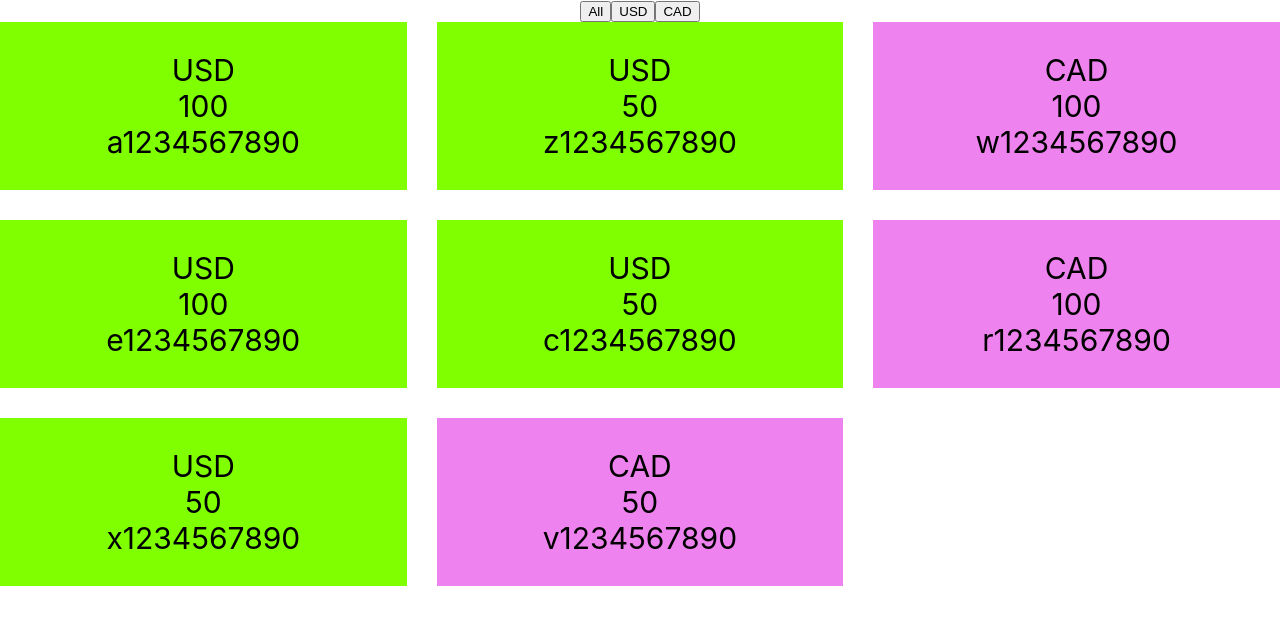
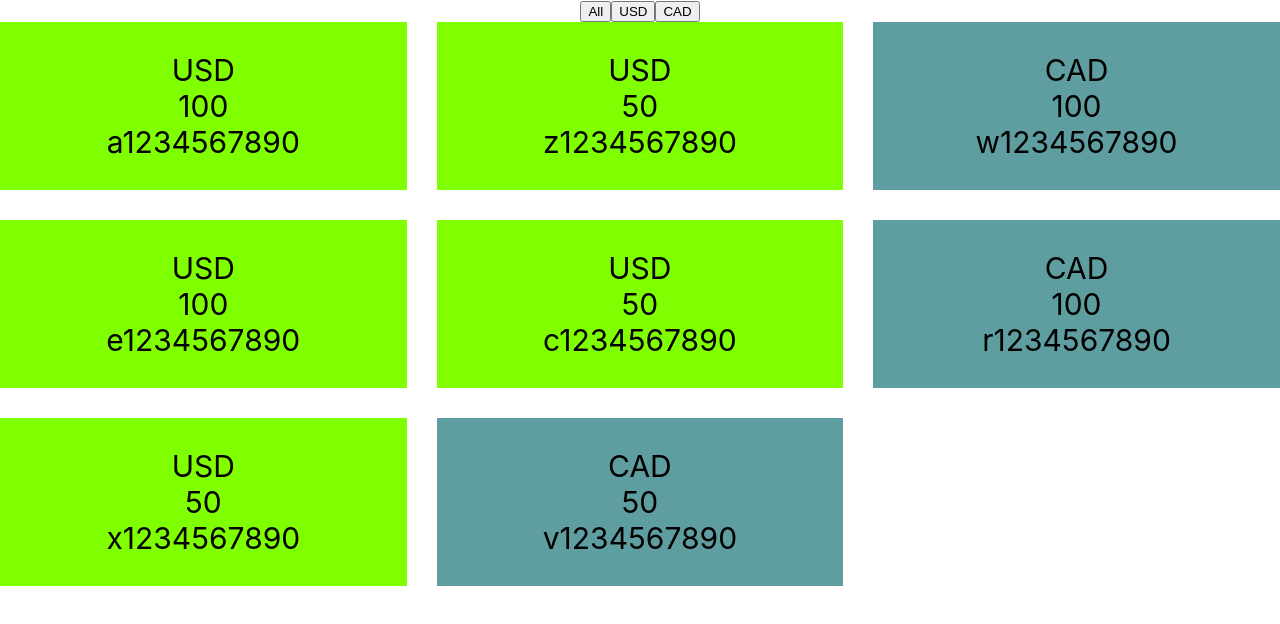
Before and after one commit to Odinokun/ca-dop-monday-01, a React (Create React App) app: page / in a window 1280 px wide. Shown: the top 624 px of the page. Built offline with nearby package versions, Linux system fonts and the light colour scheme.

Commit message:
Refactor CurrentATM component: simplify banknote rendering logic by consolidating styles into a single styled component and using dynamic background colors based on currency type

```diff
--- a/src/CurrentATM.tsx
+++ b/src/CurrentATM.tsx
@@ -5,33 +5,26 @@ type CurrentATMPropsType = {
   money: MoneyType;
 };
 export const CurrentATM = (props: CurrentATMPropsType) => {
-  return props.money.banknotes === 'USD' ? (
-    <BanknotesUSD>
+  const banknotesBg =
+    props.money.banknotes === 'USD' ? 'chartreuse' : 'cadetblue';
+
+  return (
+    <Banknote bgColor={banknotesBg}>
       <span>{props.money.banknotes}</span>
       <span>{props.money.value}</span>
       <span>{props.money.number}</span>
-    </BanknotesUSD>
-  ) : (
-    <BanknotesCAD>
-      <span>{props.money.banknotes}</span>
-      <span>{props.money.value}</span>
-      <span>{props.money.number}</span>
-    </BanknotesCAD>
+    </Banknote>
   );
 };
 
-const BanknotesUSD = styled.div`
-  background-color: chartreuse;
+type StyledProps = {
+  bgColor: string;
+};
+
+const Banknote = styled.div<StyledProps>`
   display: flex;
   flex-direction: column;
   padding: 30px;
   width: calc(33.33% - 20px);
+  background-color: ${props => props.bgColor};
 `;
-
-const BanknotesCAD = styled.div`
-  background-color: violet;
-  display: flex;
-  flex-direction: column;
-  padding: 30px;
-  width: calc(33.33% - 20px);
-`;
```
